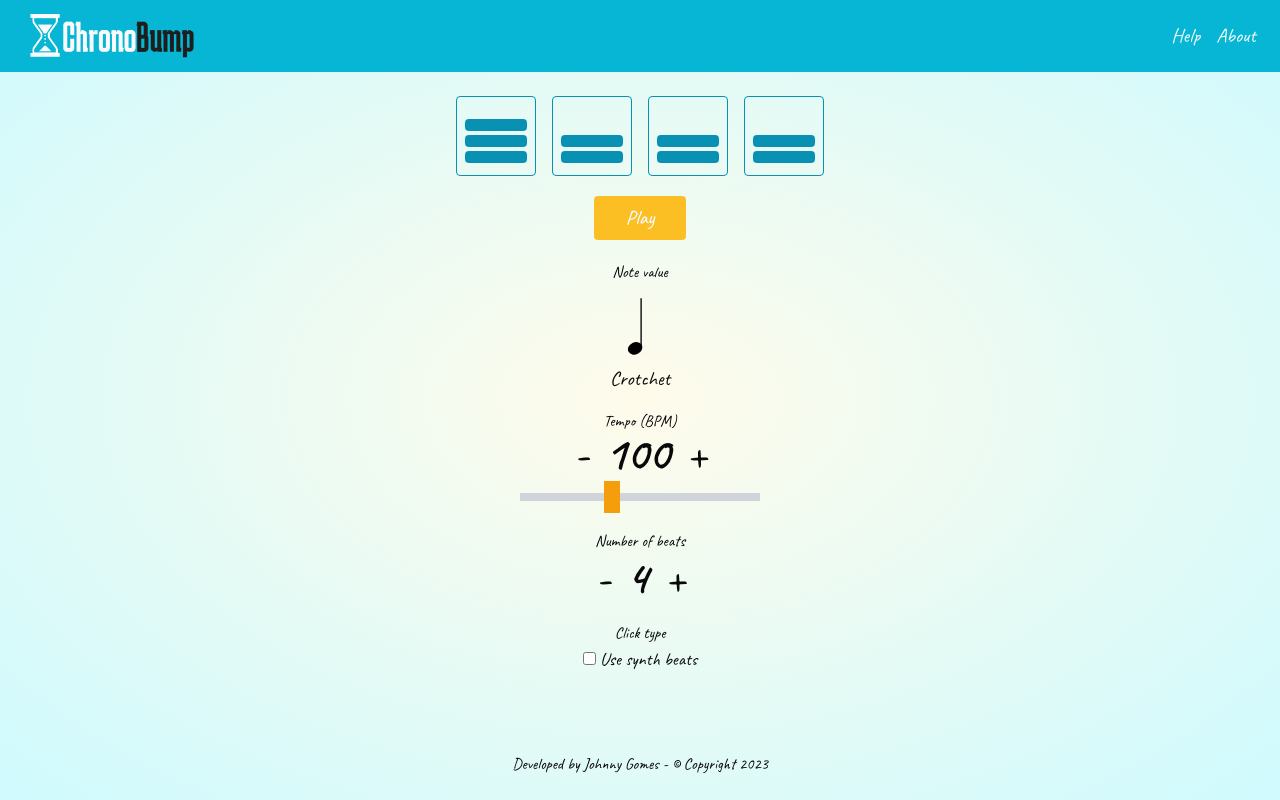
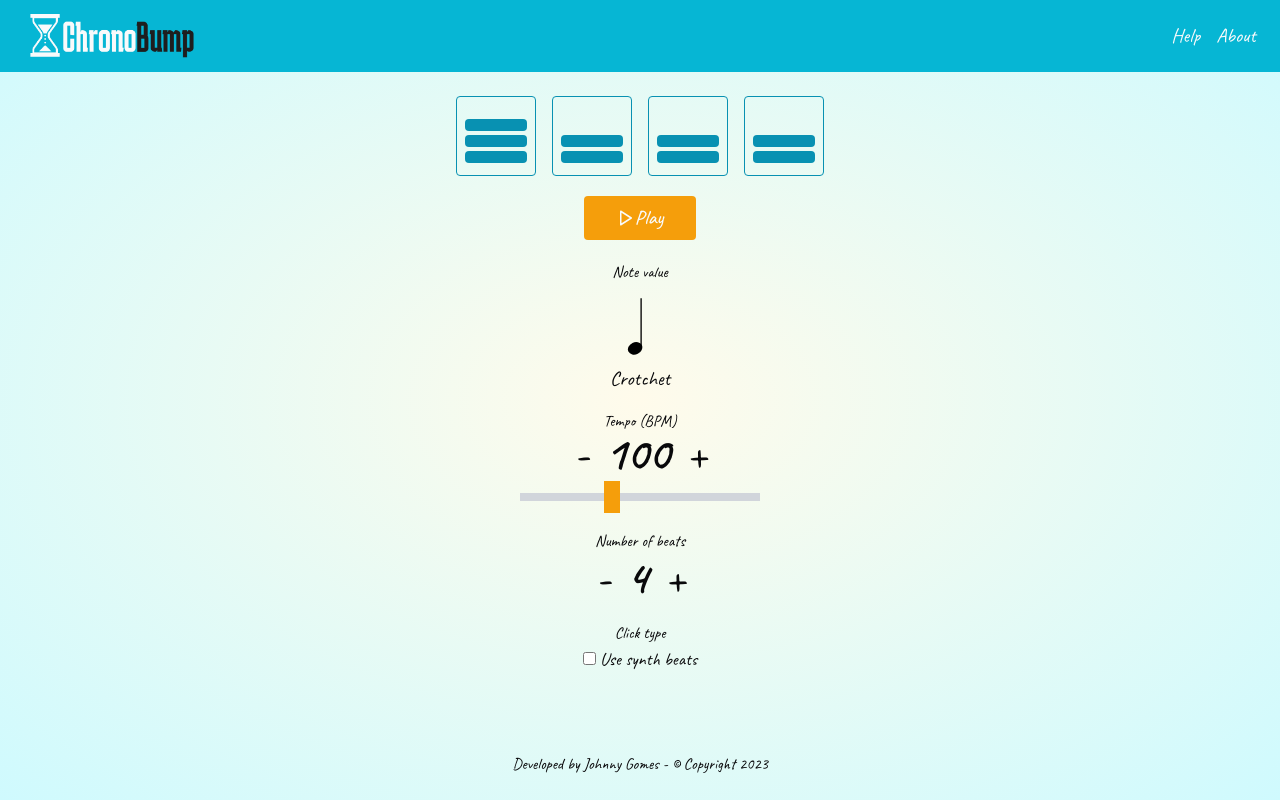
Before and after one commit to johnnysn/chrono-bump, a Next.js app: page / in a window 1280 px wide. Built offline with nearby package versions, Linux system fonts and the light colour scheme.

Commit message:
feat: Improve play/stop UX

```diff
--- a/src/app/page.tsx
+++ b/src/app/page.tsx
@@ -3,6 +3,7 @@ import BeatCountSelector from "@/components/BeatCountSelector";
 import ClickTypeSelector from "@/components/ClickTypeSelector";
 import Metronome from "@/components/Metronome";
 import NoteSelector from "@/components/NoteSelector";
+import PlayStopButton from "@/components/PlayStopButton";
 import TempoSelector from "@/components/TempoSelector";
 import ClickType from "@/types/click-type";
 import MetronomeConfig from "@/types/metronome-config";
@@ -17,10 +18,6 @@ export default function Home() {
     noteValue: NoteValue.CROTCHET,
     clickType: ClickType.RECORDED,
   });
-
-  const playButtonClickHandler = () => {
-    setIsPlaying((curr) => !curr);
-  };
 
   const noteChangedHandler = (noteValue: NoteValue) =>
     setConfig((curr) => ({
@@ -50,12 +47,7 @@ export default function Home() {
     <div className="mt-2 flex flex-col gap-5 items-center">
       <Metronome config={config} isPlaying={isPlaying} />
 
-      <button
-        className="rounded px-8 py-2 bg-amber-400 text-gray-50 text-xl font-medium"
-        onClick={playButtonClickHandler}
-      >
-        Play
-      </button>
+      <PlayStopButton onPlayStopChanged={setIsPlaying} />
 
       <NoteSelector onNoteChanged={noteChangedHandler} />
 
--- a/src/components/MetronomeBeat.tsx
+++ b/src/components/MetronomeBeat.tsx
@@ -23,15 +23,12 @@ export default function MetronomeBeat({ defaultBeatLevel, onBeatLevelChanged, ac
         active ? "bg-cyan-400" : "bg-transparent"
       } border border-cyan-600 rounded py-2 px-1 md:px-2 md:py-3
       flex flex-col gap-1 items-center justify-end
-      w-[50px] md:w-[80px] h-[60px] md:h-[80px]
+      w-[45px] md:w-[80px] h-[60px] md:h-[80px]
       cursor-pointer`}
       onClick={clickHandler}
     >
       {Array.from(Array(bars + 1).keys()).map((l) => (
-        <span
-          key={l}
-          className={`${active ? "bg-gray-50" : "bg-cyan-600"} rounded w-full h-3 block`}
-        ></span>
+        <span key={l} className={`${active ? "bg-gray-50" : "bg-cyan-600"} rounded w-full h-3 block`}></span>
       ))}
     </div>
   );
--- /dev/null
+++ b/src/components/PlayStopButton.tsx
@@ -0,0 +1,44 @@
+"use client";
+import { Play, Square } from "lucide-react";
+import { useState } from "react";
+
+interface Props {
+  onPlayStopChanged: (isPlaying: boolean) => void;
+}
+
+export default function PlayStopButton({ onPlayStopChanged }: Props) {
+  const [isPlaying, setIsPlaying] = useState(false);
+
+  const playButtonClickHandler = () => {
+    const newIsPlayingState = !isPlaying;
+    setIsPlaying(newIsPlayingState);
+    onPlayStopChanged(newIsPlayingState);
+  };
+
+  const playClassName = "bg-amber-500";
+  const playContent = (
+    <>
+      <Play width={18} /> <span>Play</span>
+    </>
+  );
+
+  const stopClassName = "bg-red-500";
+  const stopContent = (
+    <>
+      <Square width={14} className="mr-1" /> <span>Stop</span>
+    </>
+  );
+
+  return (
+    <button
+      className={`
+        ${isPlaying ? stopClassName : playClassName}
+        rounded py-2 w-[112px]  text-gray-50 text-xl font-medium
+        flex justify-center items-center
+      `}
+      onClick={playButtonClickHandler}
+    >
+      {isPlaying ? stopContent : playContent}
+    </button>
+  );
+}
```
Also changed, not shown: package.json (+6 -5 lines), 1 other file (tests, documents, lock files or other folders).
